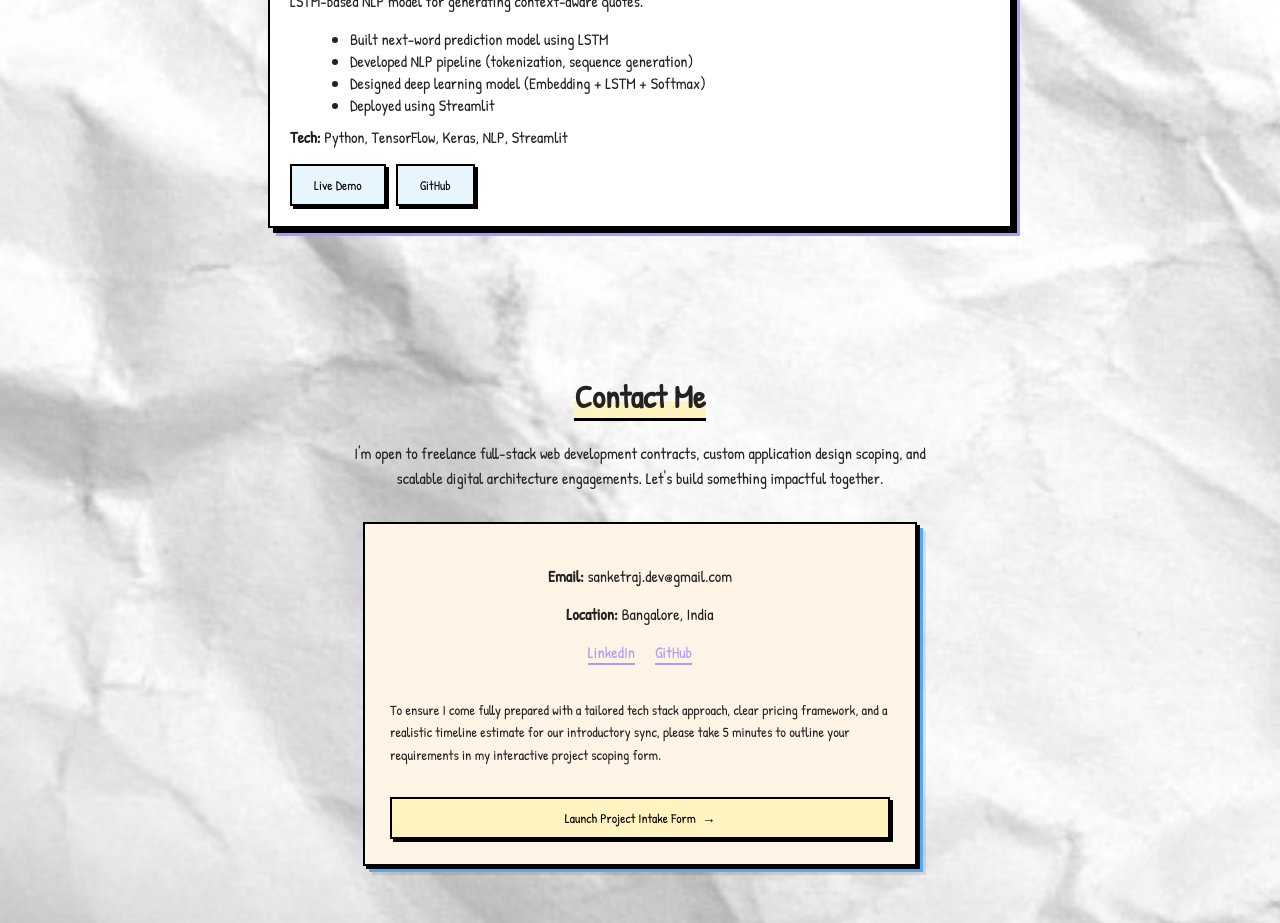
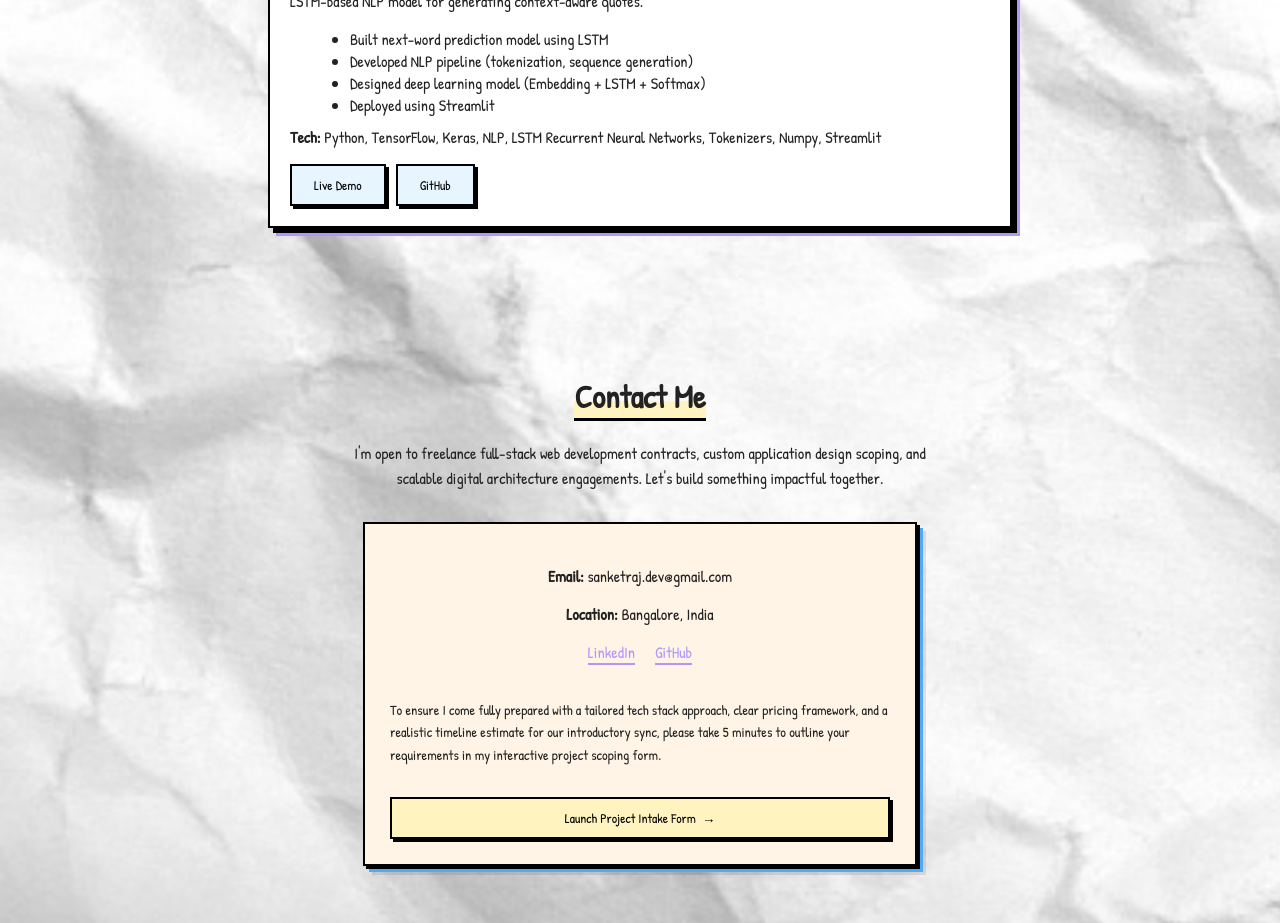
Before and after one commit to 21-sanket/my-portfolio, a React (Vite) app: page / in a window 1280 px wide. Shown: the part 3460-4383 px from the top of the page. Built offline with nearby package versions, Linux system fonts and the light colour scheme.

Commit message:
Updated the third project

```diff
--- a/src/components/Projects.jsx
+++ b/src/components/Projects.jsx
@@ -37,9 +37,9 @@ const projects = [
       "Designed deep learning model (Embedding + LSTM + Softmax)",
       "Deployed using Streamlit"
     ],
-    tech: "Python, TensorFlow, Keras, NLP, Streamlit",
-    link: "https://github.com/22-vaibhav/QuoteGenie",
-    github: "https://github.com/22-vaibhav/QuoteGenie",
+    tech: "Python, TensorFlow, Keras, NLP, LSTM Recurrent Neural Networks, Tokenizers, Numpy, Streamlit",
+    link: "https://quotegenie-ai-bysanket.streamlit.app/",
+    github: "https://github.com/21-sanket/QuoteGenie-AI",
   }
 ];
 
```
